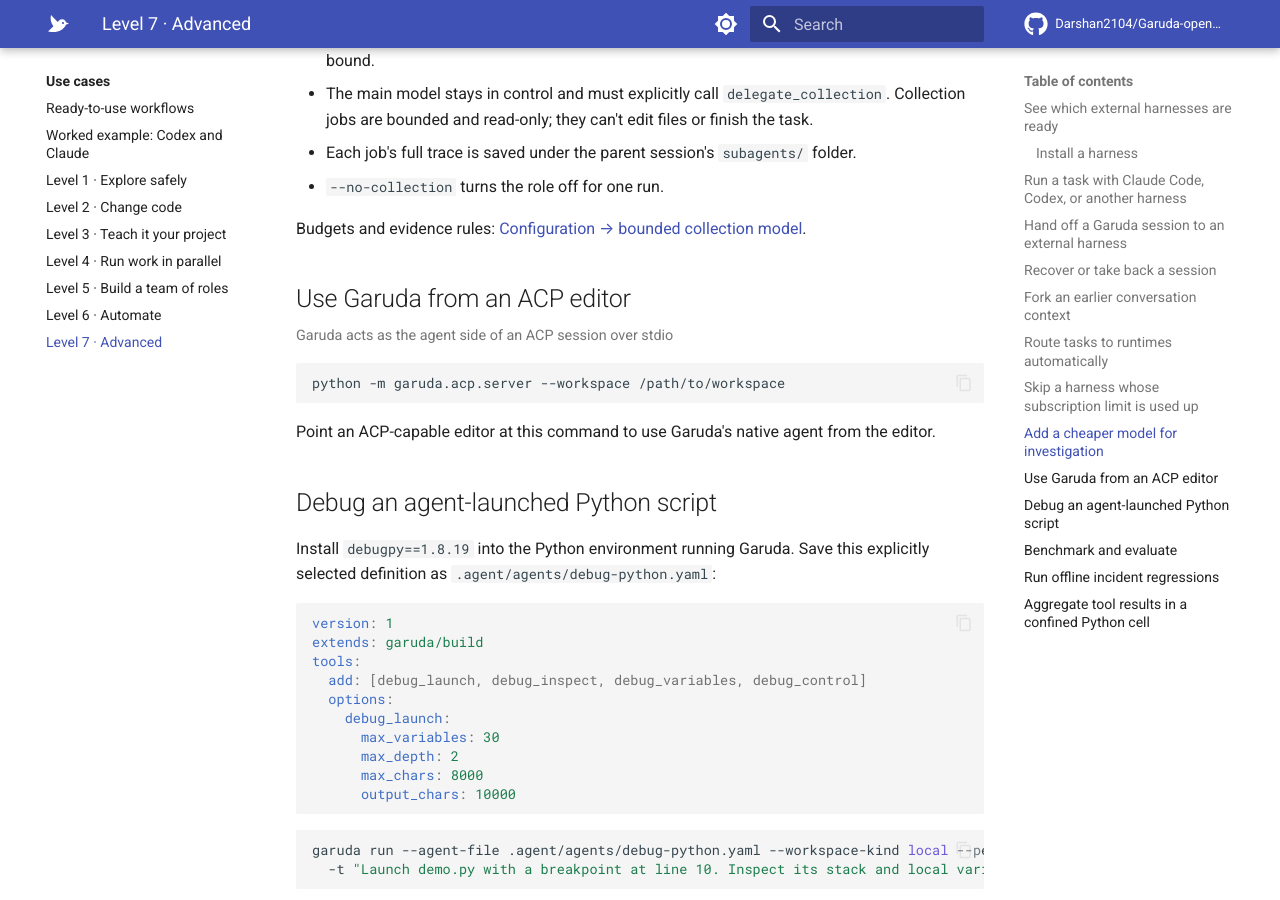
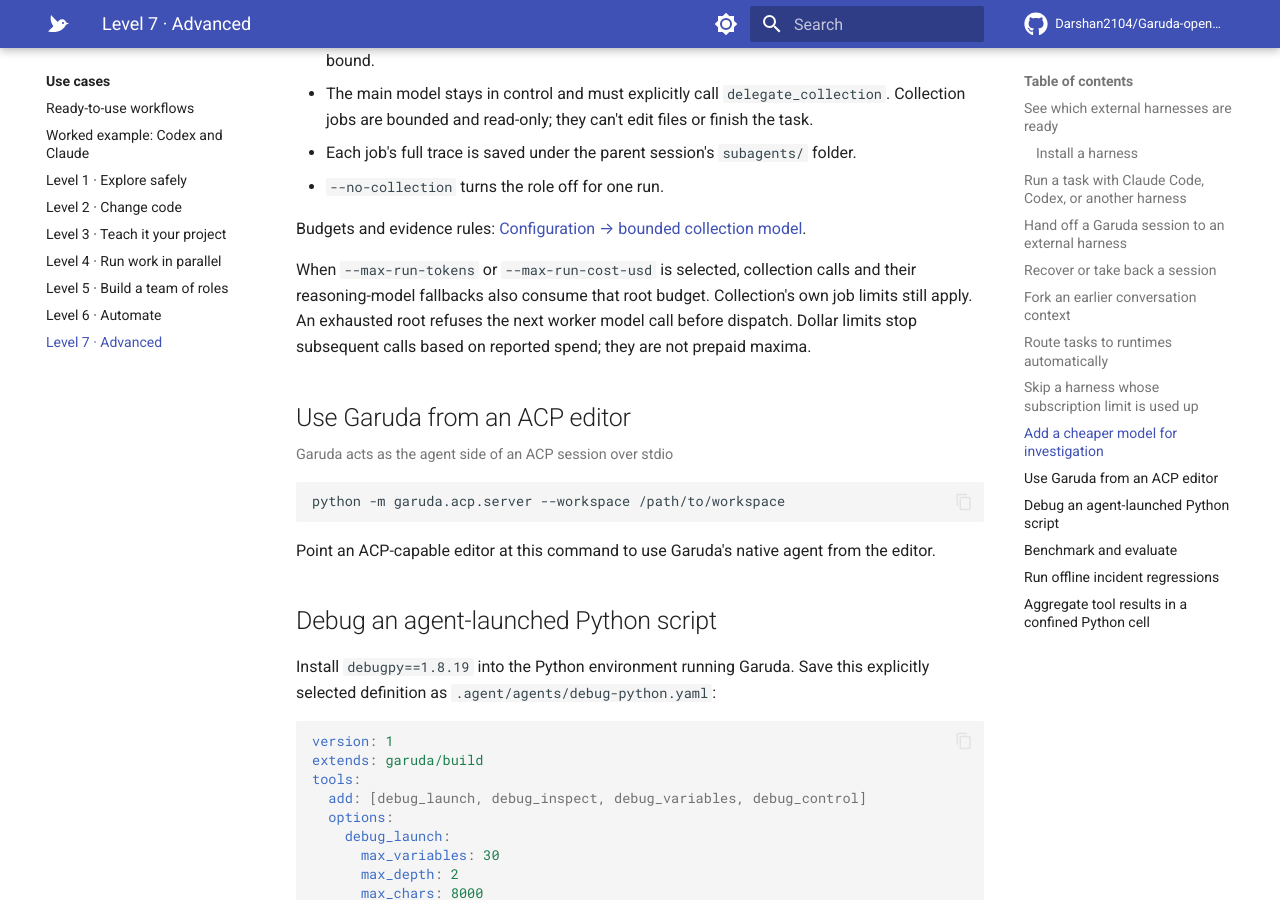
Before and after one commit to Darshan2104/Garuda-openagent, an MkDocs documentation site: the page built from docs/use-cases/advanced.md, in a window 1280 px wide and 900 px high, scrolled down 7249 px. Built offline with MkDocs 1.6.1 and Material for MkDocs 9.7.7, drawn with Linux system fonts in a browser that asks for light colours; comment, search, counter and statistics services are not loaded.

Commit message:
Charge collection attempts to the active root spend gate

```diff
--- a/docs/use-cases/advanced.md
+++ b/docs/use-cases/advanced.md
@@ -415,6 +415,12 @@
 
 Budgets and evidence rules: [Configuration → bounded collection model](../guides/configuration.md#bounded-collection-model).
 
+When `--max-run-tokens` or `--max-run-cost-usd` is selected, collection calls and
+their reasoning-model fallbacks also consume that root budget. Collection's own
+job limits still apply. An exhausted root refuses the next worker model call
+before dispatch. Dollar limits stop subsequent calls based on reported spend;
+they are not prepaid maxima.
+
 ## Use Garuda from an ACP editor
 
 <p class="gd-facts">Garuda acts as the agent side of an ACP session over stdio</p>
```
Also changed, not shown: .context/decisions.md (+8 -0 lines), docs/ARCHITECTURE.md (+3 -0 lines), docs/reference/features.md (+1 -1 lines), 2 other files.
